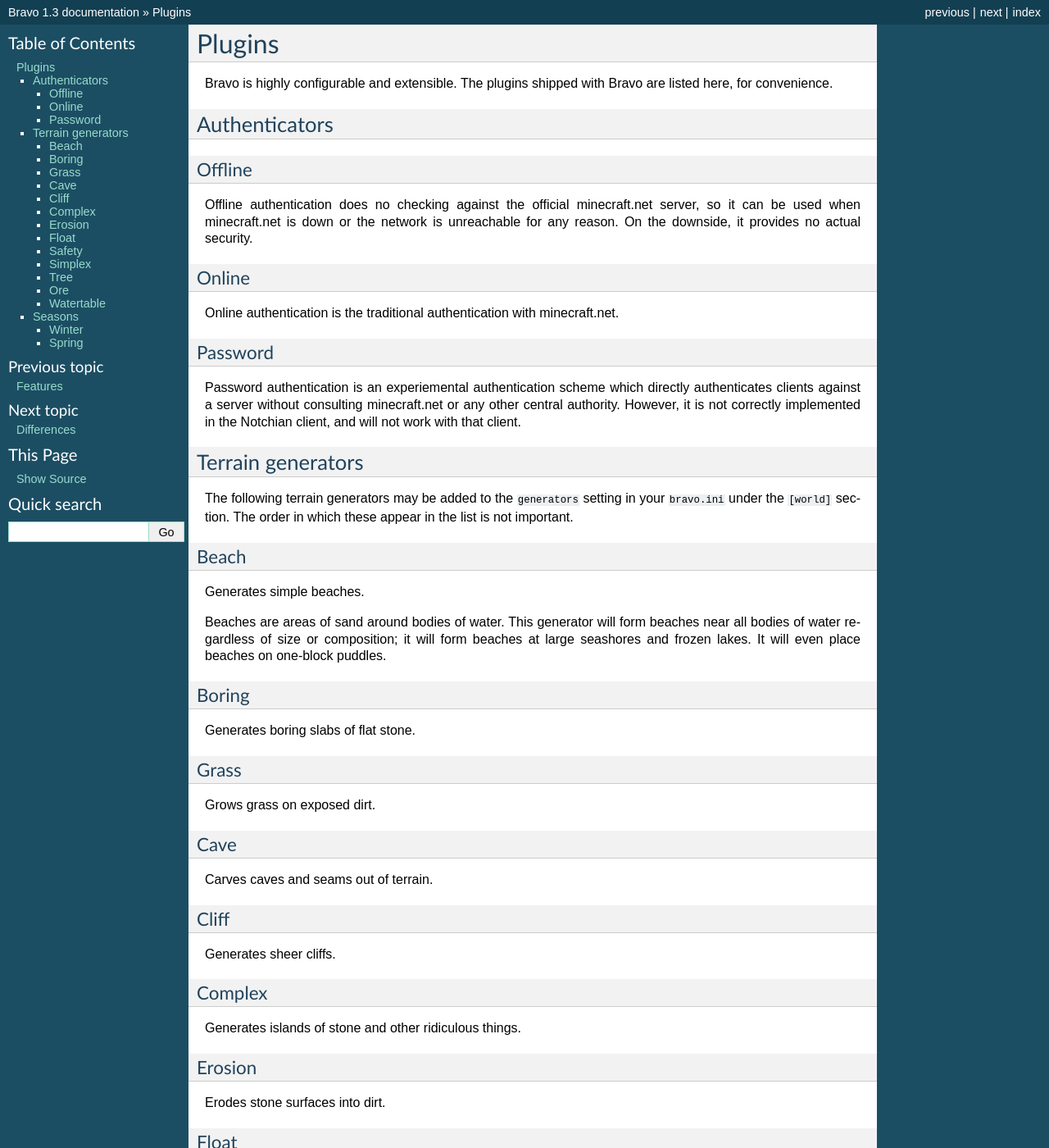
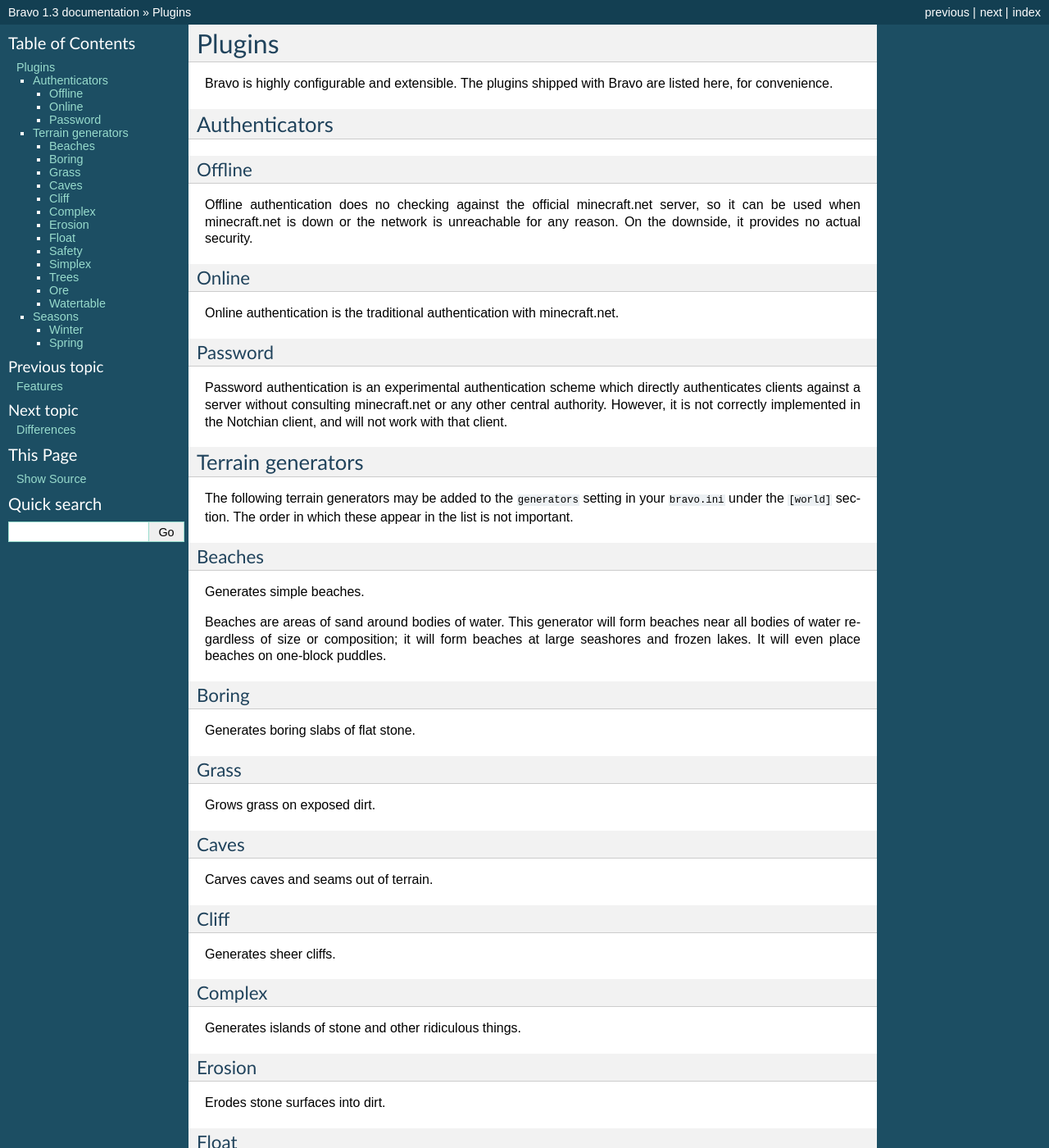
Before and after one commit to bravoserver/bravo, a Sphinx documentation site: the page built from docs/plugins.rst, in a window 1280 px wide and 1400 px high. Shown: the whole window at 82% size. Built offline with Sphinx 7.4.7, drawn with Linux system fonts in a browser that asks for light colours; formulas are drawn with MathJax 3.

Commit message:
A few of the plugins have plural names. Fixing my previous commit to reflect that.

```diff
--- a/docs/plugins.rst
+++ b/docs/plugins.rst
@@ -25,7 +25,7 @@
 Password
 --------
 
-Password authentication is an experiemental authentication scheme which
+Password authentication is an experimental authentication scheme which
 directly authenticates clients against a server without consulting
 minecraft.net or any other central authority. However, it is not correctly
 implemented in the Notchian client, and will not work with that client.
@@ -37,8 +37,8 @@
 in your :file:`bravo.ini` under the ``[world]`` section. The order in which
 these appear in the list is not important.
 
-Beach
------
+Beaches
+-------
 
 Generates simple beaches.
 
@@ -57,8 +57,8 @@
 
 Grows grass on exposed dirt.
 
-Cave
-----
+Caves
+-----
 
 Carves caves and seams out of terrain.
 
@@ -96,8 +96,8 @@
 
 Generates organic-looking, continuously smooth terrain.
 
-Tree
-----
+Trees
+-----
 
 Plants saplings at relatively silly places around the map.
 
```
